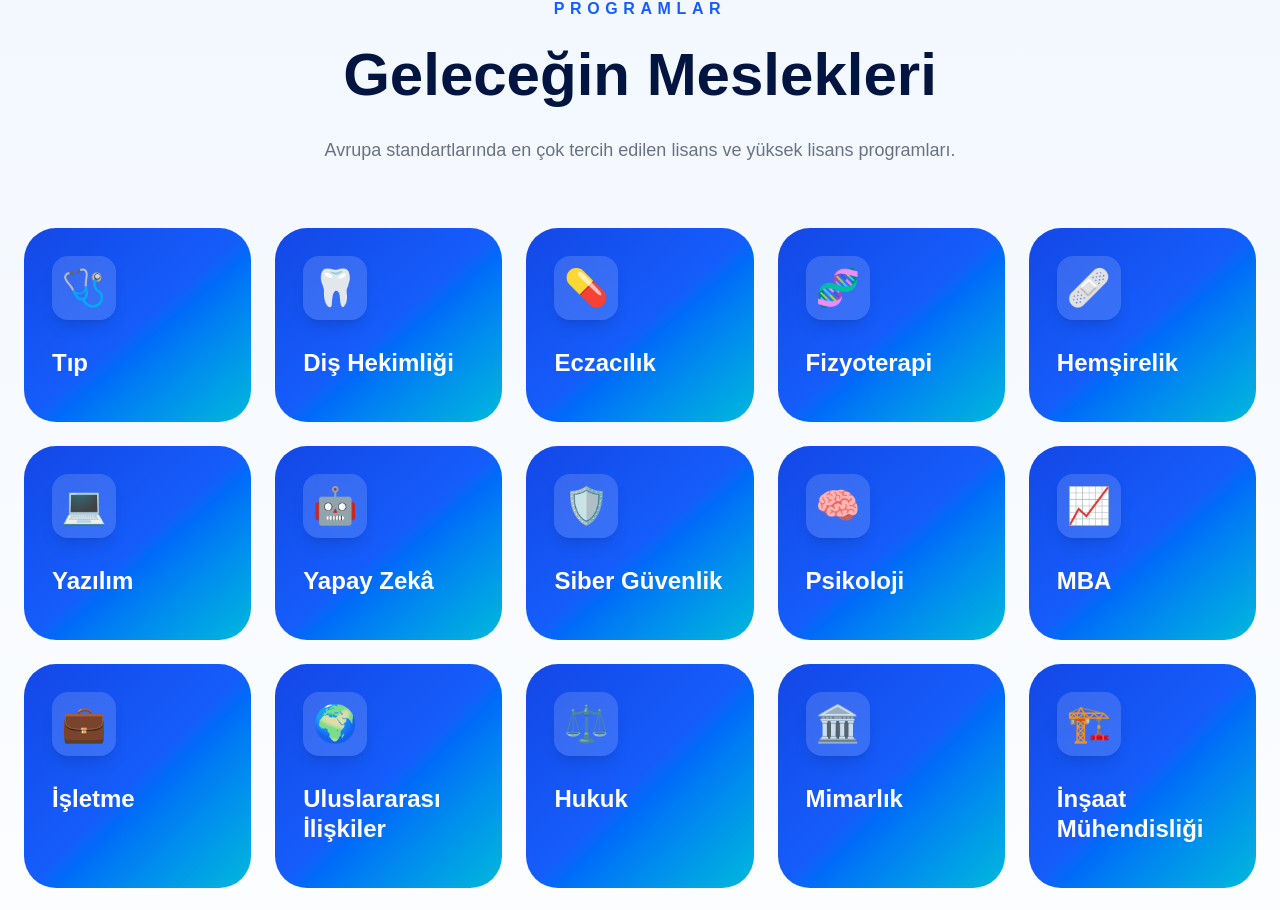
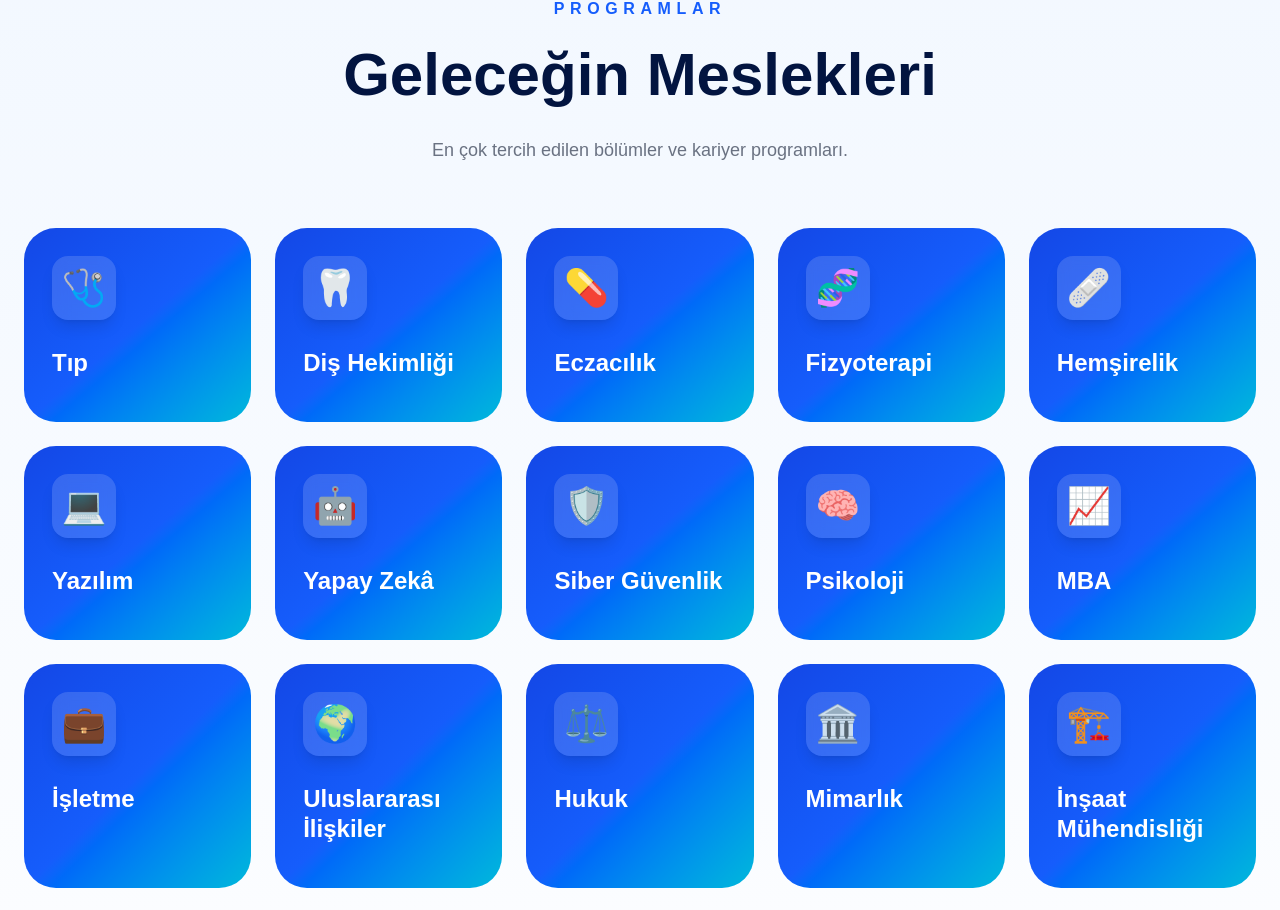
Before and after one commit to aykutkaryeditepe-spec/education-site, a Next.js app: page / in a window 1280 px wide. Shown: the part 1795-2705 px from the top of the page. Built offline with nearby package versions, Linux system fonts and the light colour scheme.

Commit message:
make programs section cleaner

```diff
--- a/app/page.tsx
+++ b/app/page.tsx
@@ -373,7 +373,7 @@
             </h2>
 
             <p className="text-gray-500 text-lg max-w-2xl mx-auto">
-              Avrupa standartlarında en çok tercih edilen lisans ve yüksek lisans programları.
+              En çok tercih edilen bölümler ve kariyer programları.
             </p>
           </div>
 
```
